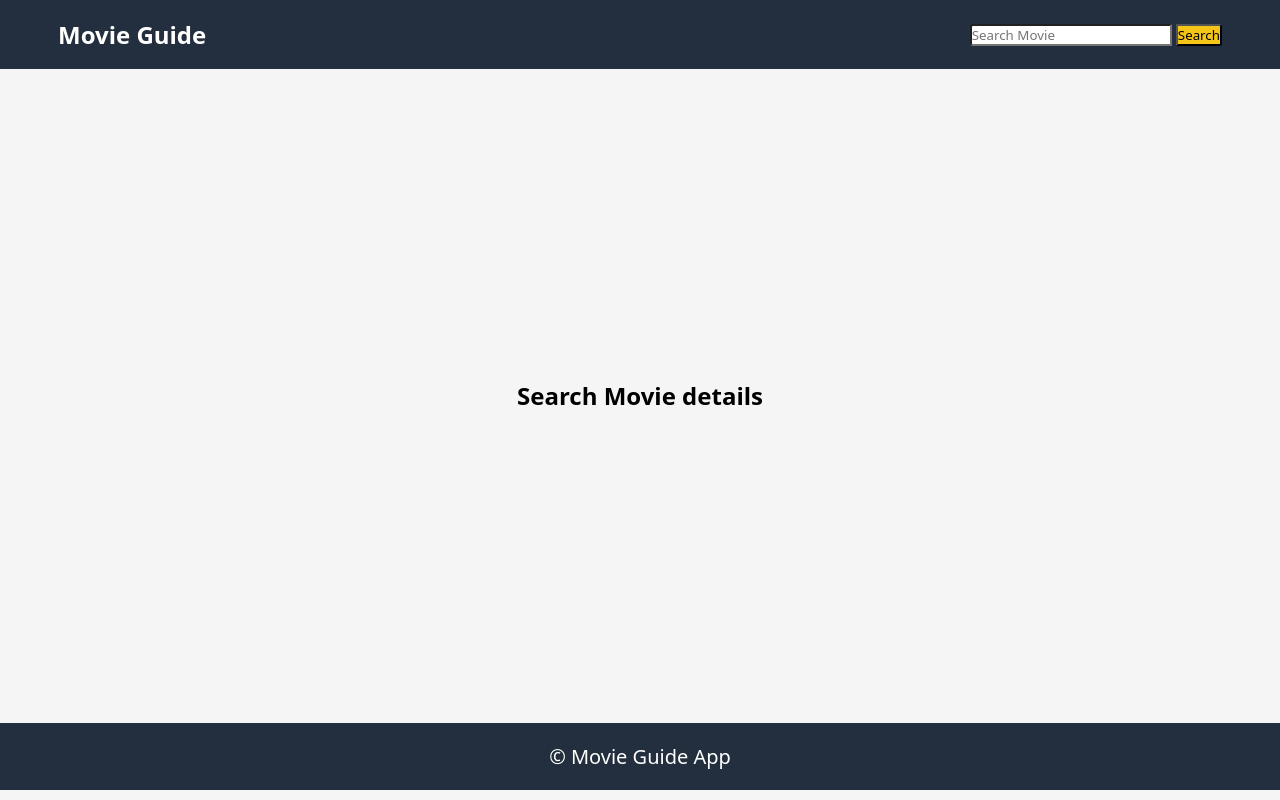
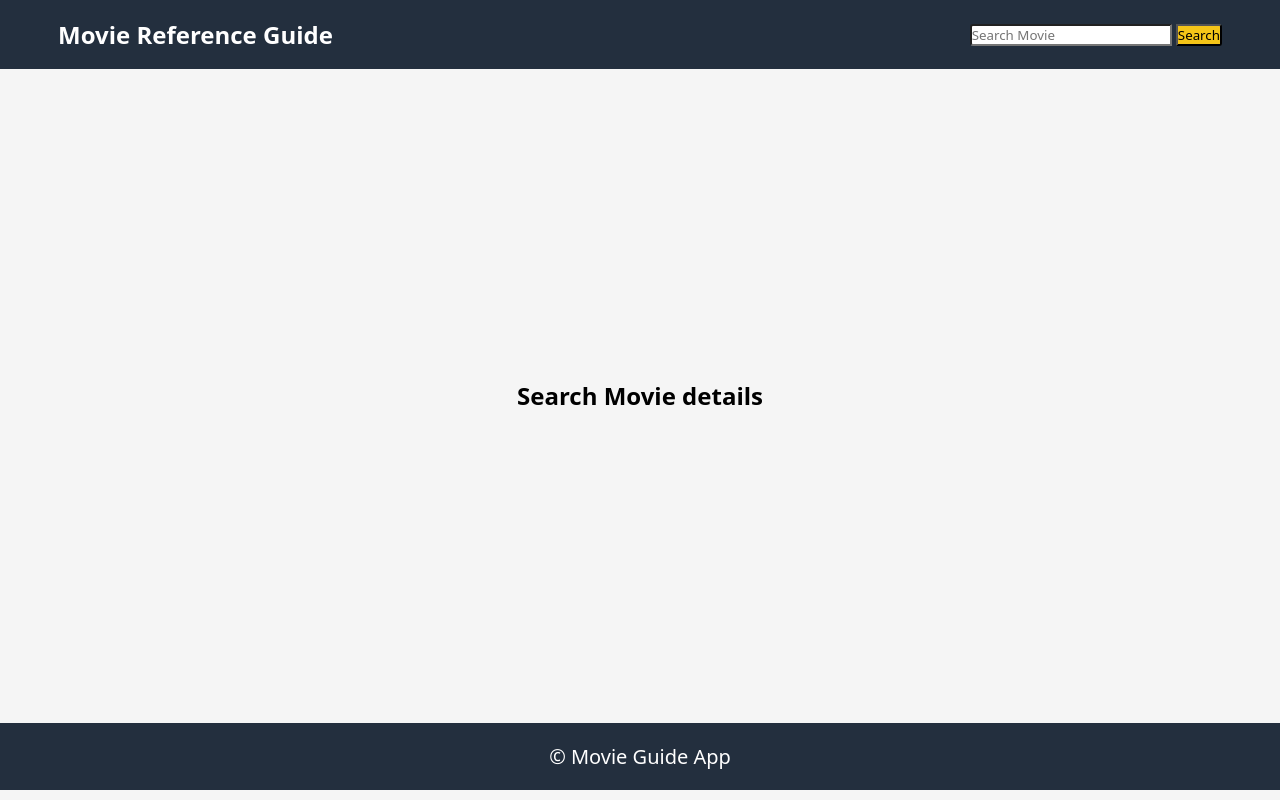
Before and after one commit to rhapsodicthief/MovieGuideApp, a plain HTML site: page index.html in a window 1280 px wide. Drawn offline with Linux system fonts and the light colour scheme.

Commit message:
Update index.html

```diff
--- a/index.html
+++ b/index.html
@@ -4,7 +4,7 @@
 <head>
   <meta charset="utf-8">
   <meta name="viewport" content="width=device-width">
-  <title>MOVIE GUIDE APP</title>
+  <title>MOVIE OVERVIEW</title>
   <link href="style.css" rel="stylesheet" type="text/css" />
 </head>
 
@@ -12,7 +12,7 @@
   <nav>
     <div class="navbar">
       <div class="logo">
-        <h1>Movie Guide</h1>
+        <h1>Movie Reference Guide</h1>
       </div>
       <div class="search-container">
         <form action="">
```
